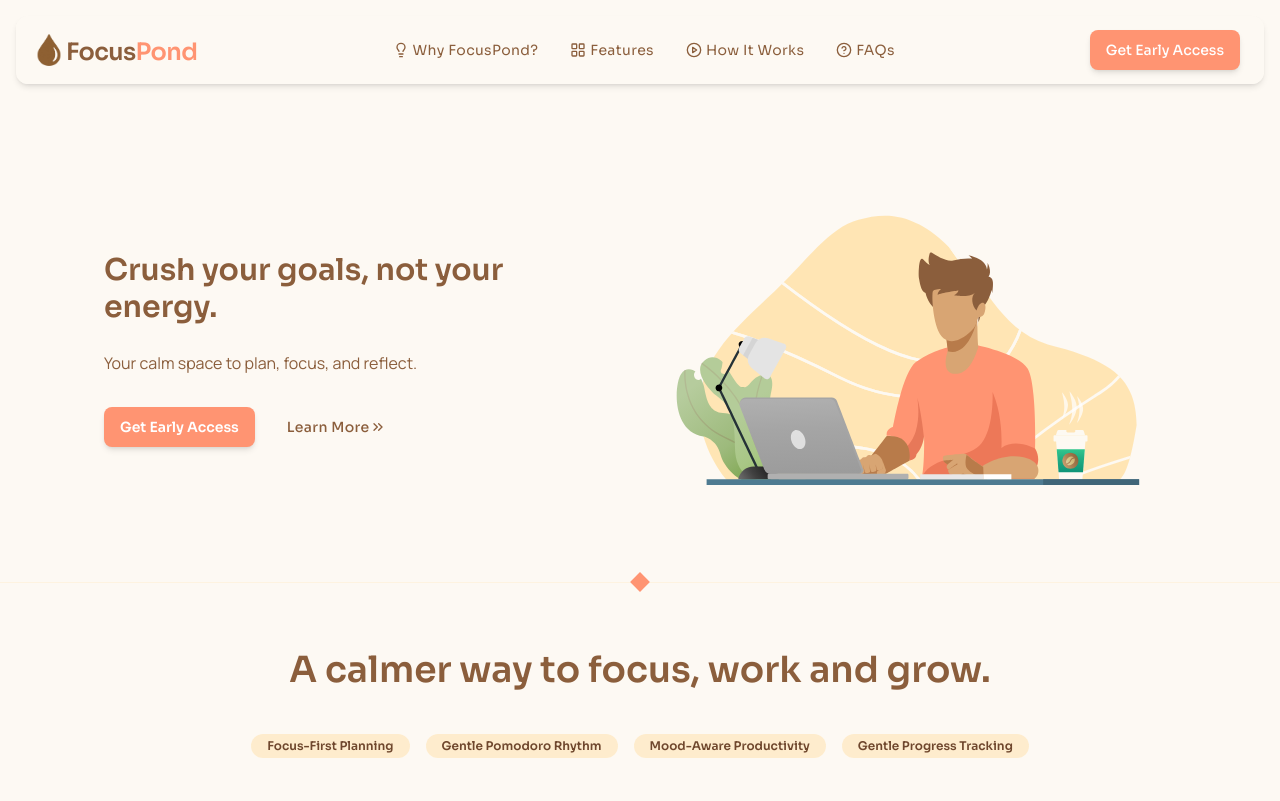
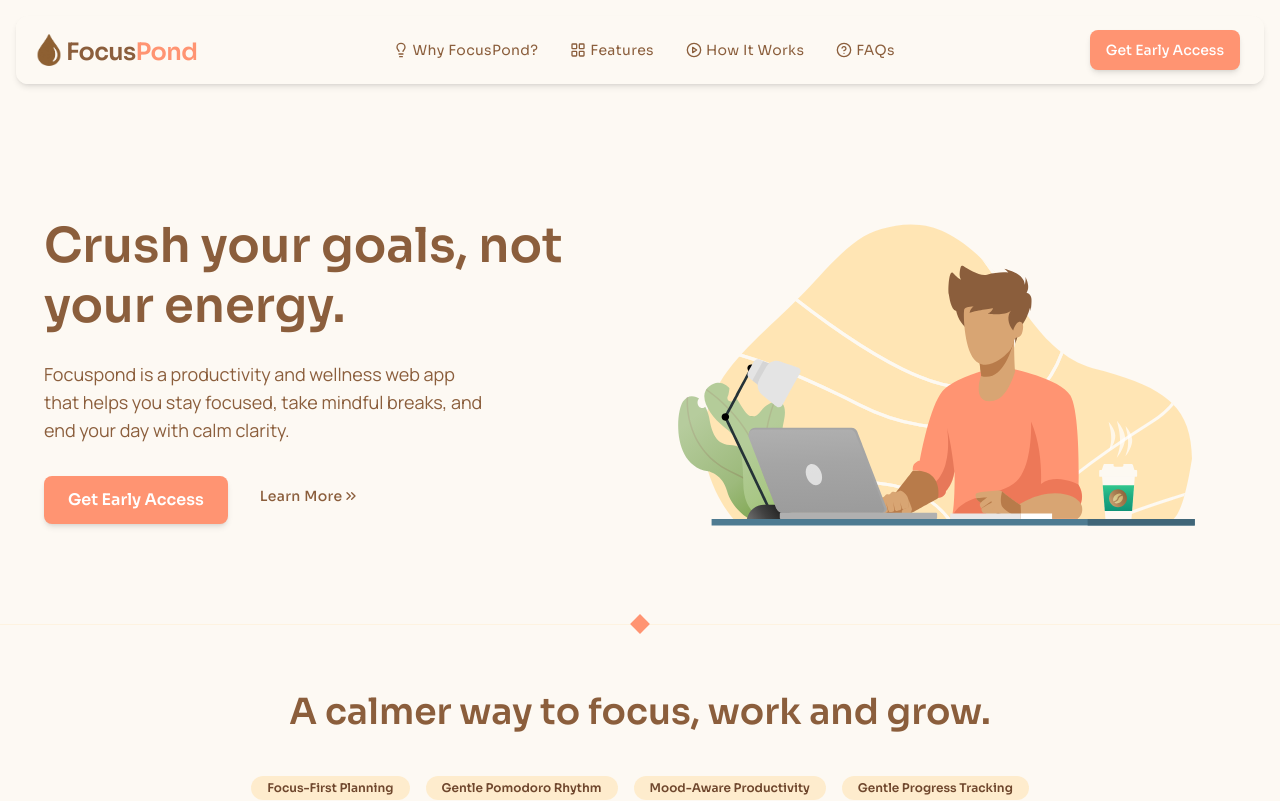
Before and after one commit to liannmaka/Focuspond, a Next.js app: page / in a window 1280 px wide. Shown: the top 801 px of the page. Built offline with nearby package versions, Linux system fonts and the light colour scheme.

Commit message:
chore: clean up hero section

```diff
--- a/src/app/(landing-page)/_components/Hero.tsx
+++ b/src/app/(landing-page)/_components/Hero.tsx
@@ -18,11 +18,10 @@ const Hero = () => {
   }, [animationItem]);
 
   return (
-    // remove the px-26 below
-    <section className="hero-section-wrapper content-center pb-5 md:pb-0 px-26">
+    <section className="hero-section-wrapper content-center pb-5 md:pb-0">
       <div className="grid lg:grid-cols-2 lg:gap-12 gap-4 items-center">
         {/* Text Section */}
-        {/* <div>
+        <div>
           <h1>Crush your goals, not your energy.</h1>
           <p className="font-manrope mt-6 text-base sm:text-lg max-w-md">
             Focuspond is a productivity and wellness web app that helps you stay
@@ -55,41 +54,8 @@ const Hero = () => {
               </Button>
             </div>
           </div>
-        </div> */}
+        </div>
 
-        {/* reverse this */}
-        <div>
-          <h1 className="text-3xl">Crush your goals, not your energy.</h1>
-          <p className="font-manrope mt-6 text-base max-w-md">
-           Your calm space to plan, focus, and reflect.         </p>
-          <div className="mt-8 flex sm:space-x-4">
-            <Button
-              href="/waitlist"
-              size="sm"
-              aria-label="Sign up for FocusPond"
-              className="relative overflow-hidden font-semibold group"
-            >
-              <span className="relative z-10">Get Early Access</span>
-              <span className="absolute inset-0 animate-shimmer bg-linear-to-r from-transparent to-transparent opacity-0 group-hover:opacity-100 transition-opacity duration-300" />
-            </Button>
-
-            <div className="hidden sm:block">
-              <Button
-                variant="ghost"
-                href="#benefits"
-                size="sm"
-              >
-                <div className="inline-flex group font-medium hover:underline tracking-wide">
-                  <span>Learn More</span>
-                  <ChevronsRight
-                    aria-hidden="true"
-                    className="size-4 self-center group-hover:translate-x-0.5 will-change-transform transition-transform duration-300"
-                  />
-                </div>
-              </Button>
-            </div>
-          </div>
-        </div>
 
         {/* Visual Section */}
         <div
```
Also changed, not shown: public/herro.png (deleted).
